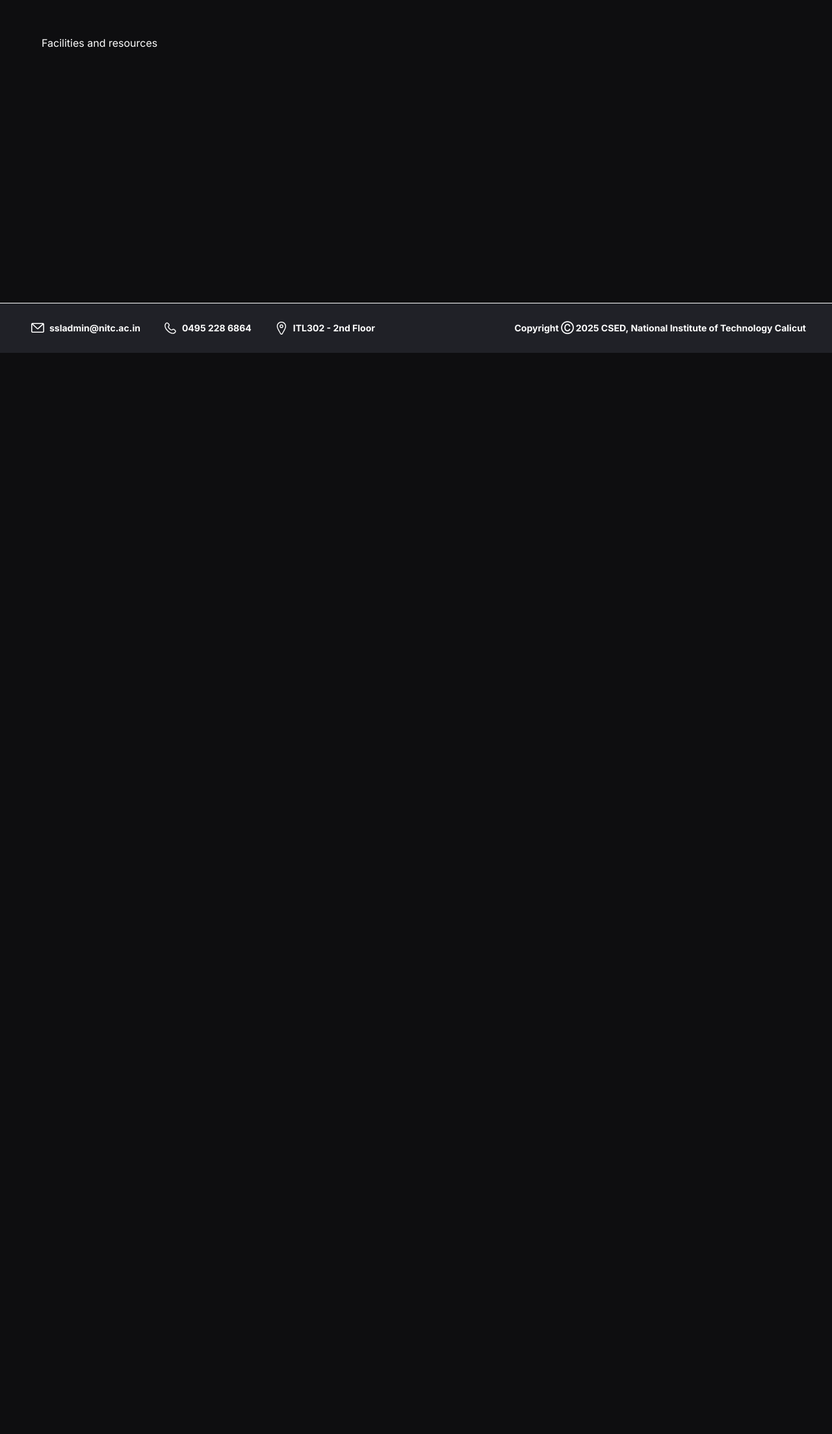
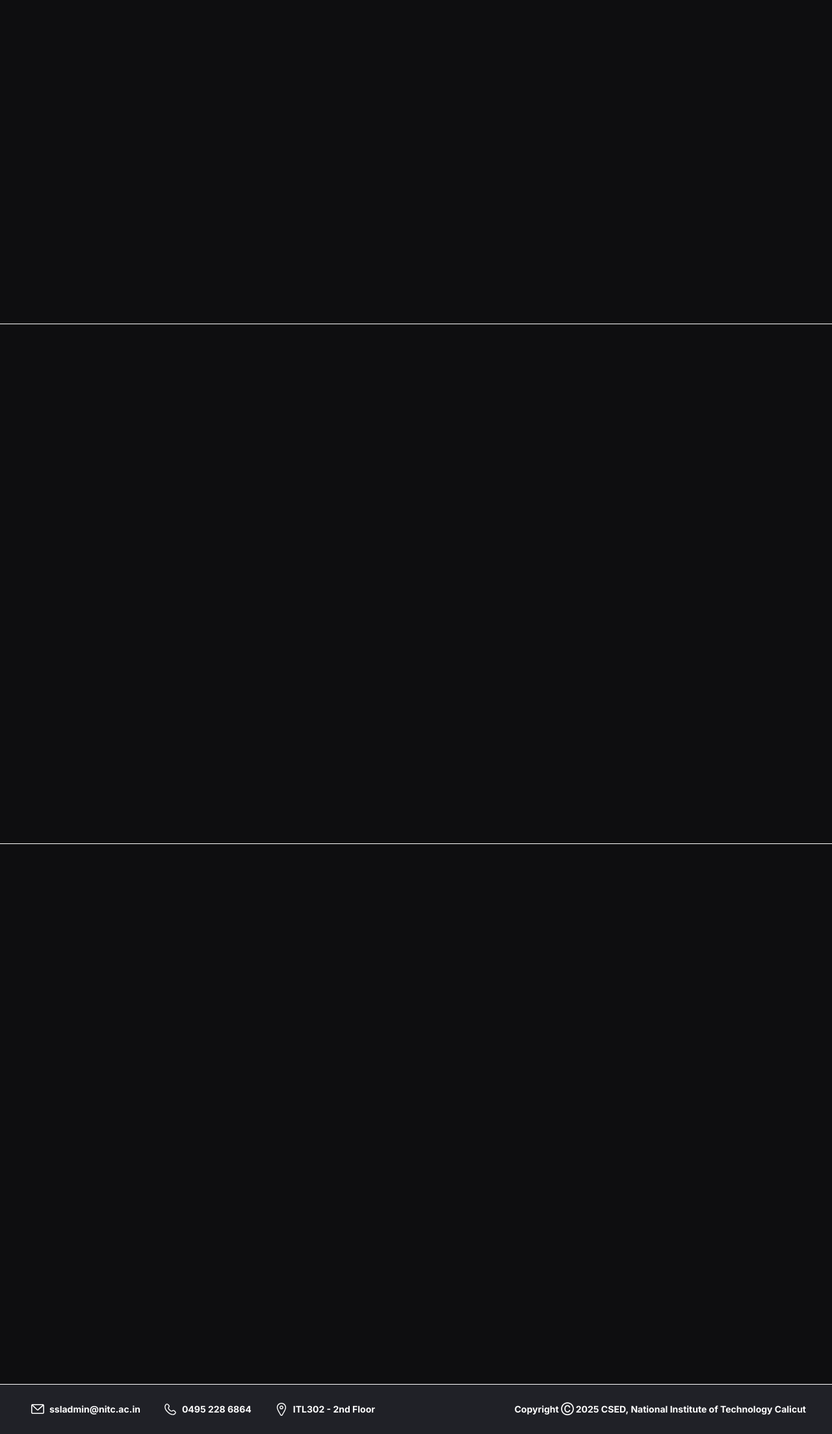
Before and after one commit to athena-server/athena-server.github.io, a Next.js app: page /facilities-and-resources in a window 1280 px wide. Shown: the part 334-2541 px from the top of the page at 65% size. Before the commit the page ends 877 px from the top, so only its background shows below. Built offline with nearby package versions, Linux system fonts and the light colour scheme; a web font is replaced by a local one.

Commit message:
created outline for the page

```diff
--- a/src/app/facilities-and-resources/page.tsx
+++ b/src/app/facilities-and-resources/page.tsx
@@ -1,9 +1,34 @@
 import Container from "@/components/Container";
+import SectionDivider from "@/components/SectionDivider";
+import { alumniSans } from "@/fonts";
+// to use font alumni sans on any text, use the following css: <div className={`${alumniSans.classname} ...tailwind styles`}
+// default font is inter so need to change font for any other elements
+// refer page.tsx in branch 1-home-page for further doubt clearing on any usage of font, or carousal or section divider component
+// navbar and footer are already implemented in the layout component so no need to import them here (they are merged to main so won't be visible in this branch but it'll be there when you merge your branch to main)
+
+// dont edit any component as it can cause issues in other places there those components are used
+// only edit in the section where you are working so as to not conflict with the others working on same page
+// you can create components in the components folder, IF AND ONLY IF you feel those components will be used in multiple parts, and not just in one spot,
+// before creating a component, ask me to make sure the comopnent doesn't already exist and doesn't cause future conflicts
+
+// delete these comments once you are done with them
 
 const Page = () => {
     return (
         <Container>
-            Facilities and resources
+            <section className="relative min-h-screen h-full">
+                {/* Section 1 */}
+            </section>
+            <section className="relative min-h-screen h-full">
+                <SectionDivider />
+
+                {/* section 2 */}
+            </section>
+            <section className="relative min-h-screen h-full">
+                <SectionDivider />
+
+                {/* section 3 */}
+            </section>
         </Container>
     )
 }
```
